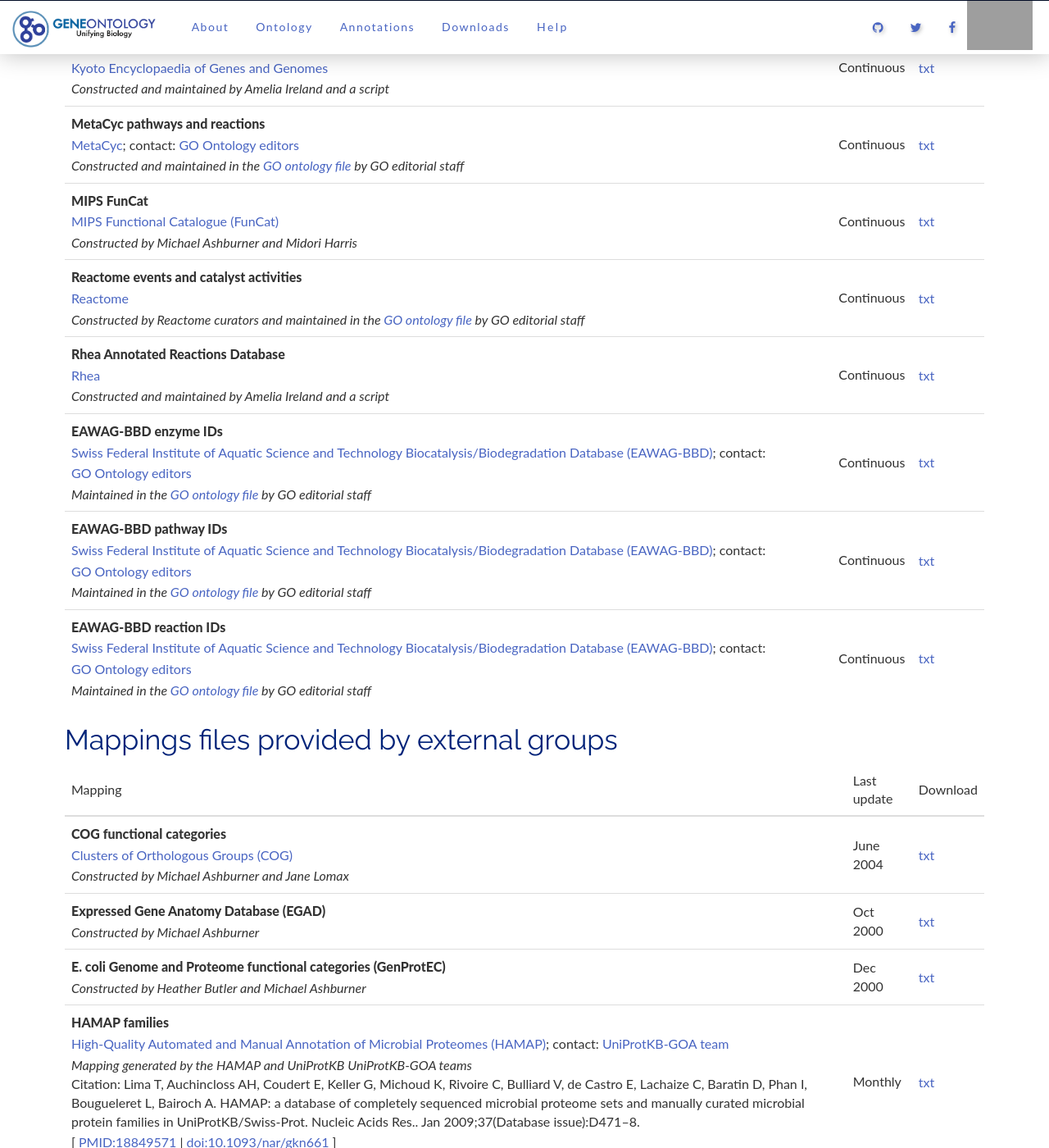
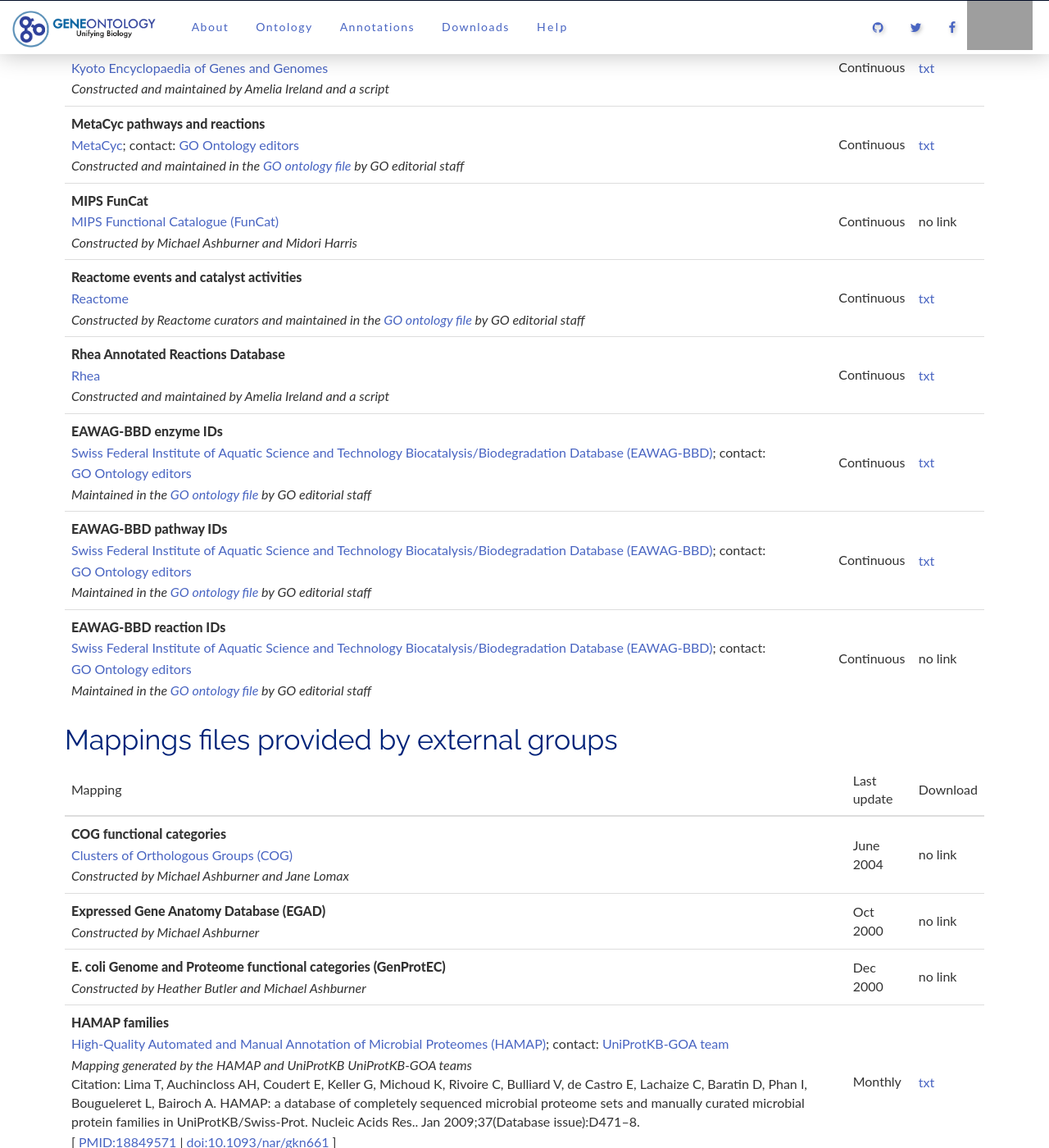
Before and after one commit to geneontology/geneontology.github.io, a Jekyll site: the page built from _docs/download-mappings.md, in a window 1280 px wide and 1400 px high, scrolled down 1038 px. Shown: the whole window at 82% size. Built offline with Jekyll 4.4.1, drawn with Linux system fonts in a browser that asks for light colours; nearby versions of some CDN libraries; some of the changed text lies outside the part shown; grey boxes are pictures that could not be loaded.

Commit message:
Update download-mappings.md
commenting out links listed in https://github.com/geneontology/geneontology.github.io/issues/167

```diff
--- a/_docs/download-mappings.md
+++ b/_docs/download-mappings.md
@@ -38,24 +38,24 @@
 |**Enzyme Commission (EC) enzyme numbers** <br>[Enzyme Commission](https://www.qmul.ac.uk/sbcs/iubmb/){:target="blank"}; contact: [GO Ontology editors](mailto:go-ontology@lists.stanford.edu) <br> *Constructed and maintained in the [GO ontology file](/docs/download-ontology/) by GO editorial staff* <br>Citation: Hill DP, Davis AP, Richardson JE, Corradi JP, Ringwald M, Eppig JT, Blake JA. Program description: Strategies for biological annotation of mammalian systems: implementing gene ontologies in mouse genome informatics. Genomics. May 2001;74(1):121–8. <br>[ [PMID:11374909](http://www.ncbi.nlm.nih.gov/pubmed/11374909){:target="blank"} \| [doi:10.1006/geno.2001.6513](http://dx.doi.org/10.1006/geno.2001.6513){:target="blank"} ]|Continuous |	[txt](http://geneontology.org/external2go/ec2go)|
 |**KEGG pathways and reactions**<br> [Kyoto Encyclopaedia of Genes and Genomes](http://www.genome.jp/kegg/){:target="blank"}<br> *Constructed and maintained by Amelia Ireland and a script*|Continuous |	[txt](http://geneontology.org/external2go/kegg2go)|
 |**MetaCyc pathways and reactions**<br>  [MetaCyc](http://metacyc.org/){:target="blank"}; contact: [GO Ontology editors](mailto:go-ontology@lists.stanford.edu) <br> *Constructed and maintained in the [GO ontology file](/docs/download-ontology/) by GO editorial staff*|Continuous 	|[txt](http://geneontology.org/external2go/metacyc2go)|
-|**MIPS FunCat**<br>[MIPS Functional Catalogue (FunCat)](http://mips.gsf.de/funcatDB/){:target="blank"}<br> *Constructed by Michael Ashburner and Midori Harris*|Continuous|	[txt](http://geneontology.org/external2go/mips2go)|
+|**MIPS FunCat**<br>[MIPS Functional Catalogue (FunCat)](http://mips.gsf.de/funcatDB/){:target="blank"}<br> *Constructed by Michael Ashburner and Midori Harris*|Continuous|	no link <!--[txt](http://geneontology.org/external2go/mips2go)-->|
 |**Reactome events and catalyst activities**<br> [Reactome](http://www.reactome.org/){:target="blank"}<br> *Constructed by Reactome curators and maintained in the [GO ontology file](/docs/download-ontology/) by GO editorial staff*|Continuous |	[txt](http://geneontology.org/external2go/reactome2go)|
 |**Rhea Annotated Reactions Database**<br> [Rhea](http://www.ebi.ac.uk/rhea/){:target="blank"}<br> *Constructed and maintained by Amelia Ireland and a script*|Continuous |	[txt](http://geneontology.org/external2go/rhea2go)|
 |**EAWAG-BBD enzyme IDs**<br> [Swiss Federal Institute of Aquatic Science and Technology Biocatalysis/Biodegradation Database (EAWAG-BBD)](http://eawag-bbd.ethz.ch/aboutBBD.html){:target="blank"}; contact: [GO Ontology editors](mailto:go-ontology@lists.stanford.edu)<br> *Maintained in the [GO ontology file](/docs/download-ontology/) by GO editorial staff*|Continuous |	[txt](http://geneontology.org/external2go/um-bbd_enzymeid2go)|
 |**EAWAG-BBD pathway IDs**<br> [Swiss Federal Institute of Aquatic Science and Technology Biocatalysis/Biodegradation Database (EAWAG-BBD)](http://eawag-bbd.ethz.ch/aboutBBD.html){:target="blank"}; contact: [GO Ontology editors](mailto:go-ontology@lists.stanford.edu)<br> *Maintained in the [GO ontology file](/docs/download-ontology/) by GO editorial staff*|Continuous 	|[txt](http://geneontology.org/external2go/um-bbd_pathwayid2go)|
-|**EAWAG-BBD reaction IDs**<br> [Swiss Federal Institute of Aquatic Science and Technology Biocatalysis/Biodegradation Database (EAWAG-BBD)](http://eawag-bbd.ethz.ch/aboutBBD.html){:target="blank"}; contact: [GO Ontology editors](mailto:go-ontology@lists.stanford.edu)<br> *Maintained in the [GO ontology file](/docs/download-ontology/)  by GO editorial staff*|Continuous	|[txt](http://geneontology.org/external2go/um-bbd_reactionid2go)|
+|**EAWAG-BBD reaction IDs**<br> [Swiss Federal Institute of Aquatic Science and Technology Biocatalysis/Biodegradation Database (EAWAG-BBD)](http://eawag-bbd.ethz.ch/aboutBBD.html){:target="blank"}; contact: [GO Ontology editors](mailto:go-ontology@lists.stanford.edu)<br> *Maintained in the [GO ontology file](/docs/download-ontology/)  by GO editorial staff*|Continuous	| no link <!--[txt](http://geneontology.org/external2go/um-bbd_reactionid2go)-->|
 
 
 ## Mappings files provided by external groups
 
 |Mapping |Last update |	Download|
 |--------|------------|---------|
-|**COG functional categories** <br>[Clusters of Orthologous Groups (COG)](https://www.ncbi.nlm.nih.gov/COG/index.html){:target="blank"}<br> *Constructed by Michael Ashburner and Jane Lomax* |June 2004 |	[txt](http://geneontology.org/external2go/cog2go)|
-|**Expressed Gene Anatomy Database (EGAD)** <br> *Constructed by Michael Ashburner* | Oct 2000 | [txt](http://geneontology.org/external2go/egad2go)|
-|**E. coli Genome and Proteome functional categories (GenProtEC)** <br>*Constructed by Heather Butler and Michael Ashburner*|Dec 2000 	|[txt](http://geneontology.org/external2go/genprotec2go)|
+|**COG functional categories** <br>[Clusters of Orthologous Groups (COG)](https://www.ncbi.nlm.nih.gov/COG/index.html){:target="blank"}<br> *Constructed by Michael Ashburner and Jane Lomax* |June 2004 |	no link <!--[txt](http://geneontology.org/external2go/cog2go)-->|
+|**Expressed Gene Anatomy Database (EGAD)** <br> *Constructed by Michael Ashburner* | Oct 2000 | no link <!--[txt](http://geneontology.org/external2go/egad2go)-->|
+|**E. coli Genome and Proteome functional categories (GenProtEC)** <br>*Constructed by Heather Butler and Michael Ashburner*|Dec 2000 	|no link <!--[txt](http://geneontology.org/external2go/genprotec2go)-->|
 |**HAMAP families** <br>[High-Quality Automated and Manual Annotation of Microbial Proteomes (HAMAP)](http://www.expasy.org/sprot/hamap/){:target="blank"}; contact: [UniProtKB-GOA team](mailto:goa@ebi.ac.uk) <br> *Mapping generated by the HAMAP and UniProtKB UniProtKB-GOA teams* <br> Citation: Lima T, Auchincloss AH, Coudert E, Keller G, Michoud K, Rivoire C, Bulliard V, de Castro E, Lachaize C, Baratin D, Phan I, Bougueleret L, Bairoch A. HAMAP: a database of completely sequenced microbial proteome sets and manually curated microbial protein families in UniProtKB/Swiss-Prot. Nucleic Acids Res.. Jan 2009;37(Database issue):D471–8. <br>[ [PMID:18849571](http://www.ncbi.nlm.nih.gov/pubmed/18849571){:target="blank"} \| [doi:10.1093/nar/gkn661](http://dx.doi.org/10.1093/nar/gkn661){:target="blank"} ]| Monthly 	| [txt](http://geneontology.org/external2go/hamap2go) |
 |**InterPro protein families, domains and functional sites**<br>[InterPro](http://www.ebi.ac.uk/interpro/){:target="blank"}; contact: [InterPro team](mailto:interhelp@ebi.ac.uk)<br>Citation: Hunter S, Apweiler R, Attwood TK, Bairoch A, Bateman A, Binns D, Bork P, Das U, Daugherty L, Duquenne L, Finn RD, Gough J, Haft D, Hulo N, Kahn D, Kelly E, Laugraud A, Letunic I, Lonsdale D, Lopez R, Madera M, Maslen J, McAnulla C, McDowall J, Mistry J, Mitchell A, Mulder N, Natale D, Orengo C, Quinn AF, Selengut JD, Sigrist CJ, Thimma M, Thomas PD, Valentin F, Wilson D, Wu CH, Yeats C. InterPro: the integrative protein signature database. Nucleic Acids Res.. Jan 2009;37(Database issue):D211–5. <br>[ [PMID:18940856](http://www.ncbi.nlm.nih.gov/pubmed/18940856){:target="blank"} \| [doi:10.1093/nar/gkn785](http://dx.doi.org/10.1093/nar/gkn785){:target="blank"} ]|Monthly |	[txt](http://geneontology.org/external2go/interpro2go)|
-|**MultiFun cell function assignment schema classifications**<br>  *Constructed by Michael Ashburner, Jane Lomax and Margrethe Hauge Serres*|Dec 2005 |	[txt](http://geneontology.org/external2go/multifun2go)|
+|**MultiFun cell function assignment schema classifications**<br>  *Constructed by Michael Ashburner, Jane Lomax and Margrethe Hauge Serres*|Dec 2005 |	no link <!--[txt](http://geneontology.org/external2go/multifun2go)-->|
 |**Pfam domains**<br> [Pfam](http://pfam.xfam.org/){:target="blank"}; contact: [InterPro team](mailto:interhelp@ebi.ac.uk)<br> *This mapping is generated from data supplied by [InterPro](http://www.ebi.ac.uk/interpro/){:target="blank"} for the InterPro2GO mapping* <br> Citation: Hunter S, Apweiler R, Attwood TK, Bairoch A, Bateman A, Binns D, Bork P, Das U, Daugherty L, Duquenne L, Finn RD, Gough J, Haft D, Hulo N, Kahn D, Kelly E, Laugraud A, Letunic I, Lonsdale D, Lopez R, Madera M, Maslen J, McAnulla C, McDowall J, Mistry J, Mitchell A, Mulder N, Natale D, Orengo C, Quinn AF, Selengut JD, Sigrist CJ, Thimma M, Thomas PD, Valentin F, Wilson D, Wu CH, Yeats C. InterPro: the integrative protein signature database. Nucleic Acids Res.. Jan 2009;37(Database issue):D211–5. <br>[ [PMID:18940856](http://www.ncbi.nlm.nih.gov/pubmed/18940856){:target="blank"} \| [doi:10.1093/nar/gkn785](http://dx.doi.org/10.1093/nar/gkn785){:target="blank"} ]|Monthly 	|[txt](http://geneontology.org/external2go/pfam2go)|
 |**PIRSF protein superfamilies**<br> [PIRSF](http://pir.georgetown.edu/pirwww/dbinfo/pirsf.shtml){:target="blank"}; contact: [InterPro team](mailto:interhelp@ebi.ac.uk)<br> *This mapping is generated from data supplied by [InterPro](http://www.ebi.ac.uk/interpro/){:target="blank"} for the InterPro2GO mapping* <br> Citation: Hunter S, Apweiler R, Attwood TK, Bairoch A, Bateman A, Binns D, Bork P, Das U, Daugherty L, Duquenne L, Finn RD, Gough J, Haft D, Hulo N, Kahn D, Kelly E, Laugraud A, Letunic I, Lonsdale D, Lopez R, Madera M, Maslen J, McAnulla C, McDowall J, Mistry J, Mitchell A, Mulder N, Natale D, Orengo C, Quinn AF, Selengut JD, Sigrist CJ, Thimma M, Thomas PD, Valentin F, Wilson D, Wu CH, Yeats C. InterPro: the integrative protein signature database. Nucleic Acids Res.. Jan 2009;37(Database issue):D211–5. <br>[ [PMID:18940856](http://www.ncbi.nlm.nih.gov/pubmed/18940856){:target="blank"} \| [doi:10.1093/nar/gkn785](http://dx.doi.org/10.1093/nar/gkn785){:target="blank"} ]|	Monthly |	[txt](http://geneontology.org/external2go/pirsf2go)|
 |**PRINTS domains**<br> [PRINTS](http://www.bioinf.manchester.ac.uk/dbbrowser/PRINTS/){:target="blank"}; contact: [InterPro team](mailto:interhelp@ebi.ac.uk)<br> *This mapping is generated from data supplied by [InterPro](http://www.ebi.ac.uk/interpro/){:target="blank"} for the InterPro2GO mapping* <br> Citation: Hunter S, Apweiler R, Attwood TK, Bairoch A, Bateman A, Binns D, Bork P, Das U, Daugherty L, Duquenne L, Finn RD, Gough J, Haft D, Hulo N, Kahn D, Kelly E, Laugraud A, Letunic I, Lonsdale D, Lopez R, Madera M, Maslen J, McAnulla C, McDowall J, Mistry J, Mitchell A, Mulder N, Natale D, Orengo C, Quinn AF, Selengut JD, Sigrist CJ, Thimma M, Thomas PD, Valentin F, Wilson D, Wu CH, Yeats C. InterPro: the integrative protein signature database. Nucleic Acids Res.. Jan 2009;37(Database issue):D211–5. <br>[ [PMID:18940856](http://www.ncbi.nlm.nih.gov/pubmed/18940856){:target="blank"} \| [doi:10.1093/nar/gkn785](http://dx.doi.org/10.1093/nar/gkn785){:target="blank"} ]|	Monthly |	[txt](http://geneontology.org/external2go/prints2go)|
@@ -63,8 +63,8 @@
 |**ProSite domains**<br> [ProSite](http://www.expasy.ch/prosite/){:target="blank"}; contact: [InterPro team](mailto:interhelp@ebi.ac.uk)<br> *This mapping is generated from data supplied by [InterPro](http://www.ebi.ac.uk/interpro/) for the InterPro2GO mapping*<br>Citation: Hunter S, Apweiler R, Attwood TK, Bairoch A, Bateman A, Binns D, Bork P, Das U, Daugherty L, Duquenne L, Finn RD, Gough J, Haft D, Hulo N, Kahn D, Kelly E, Laugraud A, Letunic I, Lonsdale D, Lopez R, Madera M, Maslen J, McAnulla C, McDowall J, Mistry J, Mitchell A, Mulder N, Natale D, Orengo C, Quinn AF, Selengut JD, Sigrist CJ, Thimma M, Thomas PD, Valentin F, Wilson D, Wu CH, Yeats C. InterPro: the integrative protein signature database. Nucleic Acids Res.. Jan 2009;37(Database issue):D211–5. <br>[ [PMID:18940856](http://www.ncbi.nlm.nih.gov/pubmed/18940856){:target="blank"} \| [doi:10.1093/nar/gkn785](http://dx.doi.org/10.1093/nar/gkn785){:target="blank"} ]|Monthly 	|[txt](http://geneontology.org/external2go/prosite2go)|
 |**Rfam RNA families**<br> [Rfam](http://rfam.xfam.org/){:target="blank"}<br> *Constructed and maintained by Sam Griffiths-Jones and Jennifer Daub*|May 2006 	|[txt](http://geneontology.org/external2go/rfam2go)|
 |**SMART domains**<br> [SMART](http://smart.embl-heidelberg.de/){:target="blank"}; contact: [InterPro team](mailto:interhelp@ebi.ac.uk)<br> *This mapping is generated from data supplied by [InterPro](http://www.ebi.ac.uk/interpro/){:target="blank"} for the InterPro2GO mapping*<br>Citation:Letunic I, Bork P; 20 years of the SMART protein domain annotation resource. Nucleic Acids Res.. Jan 2018;46(D1):D493–D496. <br> [ [PMID:29040681](http://www.ncbi.nlm.nih.gov/pubmed/29040681){:target="blank"} \| [doi.org/10.1093/nar/gkx922]( https://doi.org/10.1093/nar/gkx922){:target="blank"} ]|Monthly |	[txt](http://geneontology.org/external2go/smart2go)|
-|**JCVI (TIGRFAM) protein families**<br>[JCVI (TIGRFAM) protein families](https://www.jcvi.org/publications/tigrfams-protein-family-resource-functional-identification-proteins){:target="blank"}<br>*Constructed by Michelle Gwinn and other TIGR staff*|Monthly |	[txt](http://geneontology.org/external2go/tigrfams2go)|
-|**JCVI roles**<br>[JCVI roles](https://www.jcvi.org/){:target="blank"}<br>  *Constructed by Michael Ashburner*|Jan 2004 	|[txt](http://geneontology.org/external2go/tigr2go)|
+|**JCVI (TIGRFAM) protein families**<br>[JCVI (TIGRFAM) protein families](https://www.jcvi.org/publications/tigrfams-protein-family-resource-functional-identification-proteins){:target="blank"}<br>*Constructed by Michelle Gwinn and other TIGR staff*|Monthly |	no link <!--[txt](http://geneontology.org/external2go/tigrfams2go)-->|
+|**JCVI roles**<br>[JCVI roles](https://www.jcvi.org/){:target="blank"}<br>  *Constructed by Michael Ashburner*|Jan 2004 	| no link <!--[txt](http://geneontology.org/external2go/tigr2go)-->|
 |**UniProt Knowledgebase**<br> Mapping of GO terms to UniProt Knowledgebase keywords. <br> *This mapping is generated by the UniProtKB and UniProtKB-GOA teams [was SwissProt keyword]* <br>[UniProt](http://www.uniprot.org/){:target="blank"}; contact: [UniProtKB-GOA team](mailto:goa@ebi.ac.uk) <br> Citation: Huntley RP, Sawford T, Mutowo-Meullenet P, Shypitsyna A, Bonilla C, Martin MJ, O’Donovan C. The GOA database: gene Ontology annotation updates for 2015.  Nucleic Acids Res.. Jan 2015;43(Database issue):D1057–1063. <br>[ [PMID:25378336](https://www.ncbi.nlm.nih.gov/pubmed/25378336){:target="blank"} \| [doi:10.1093/nar/gku1113](http://dx.doi.org/10.1093/nar/gku1113){:target="blank"} ]|Monthly |	[txt](http://geneontology.org/external2go/uniprotkb_kw2go)|
 |**UniProt subcellular location**<br> [UniProt](http://www.uniprot.org/){:target="blank"}; contact: [UniProtKB-GOA team](mailto:goa@ebi.ac.uk) <br>Citation: Huntley RP, Sawford T, Mutowo-Meullenet P, Shypitsyna A, Bonilla C, Martin MJ, O’Donovan C. The GOA database: gene Ontology annotation updates for 2015.  Nucleic Acids Res.. Jan 2015;43(Database issue):D1057–1063. <br>[ [PMID:25378336](https://www.ncbi.nlm.nih.gov/pubmed/25378336){:target="blank"} \| [doi:10.1093/nar/gku1113](http://dx.doi.org/10.1093/nar/gku1113){:target="blank"} ]|	Monthly |	[txt](http://geneontology.org/external2go/uniprotkb_sl2go)|
 
```
